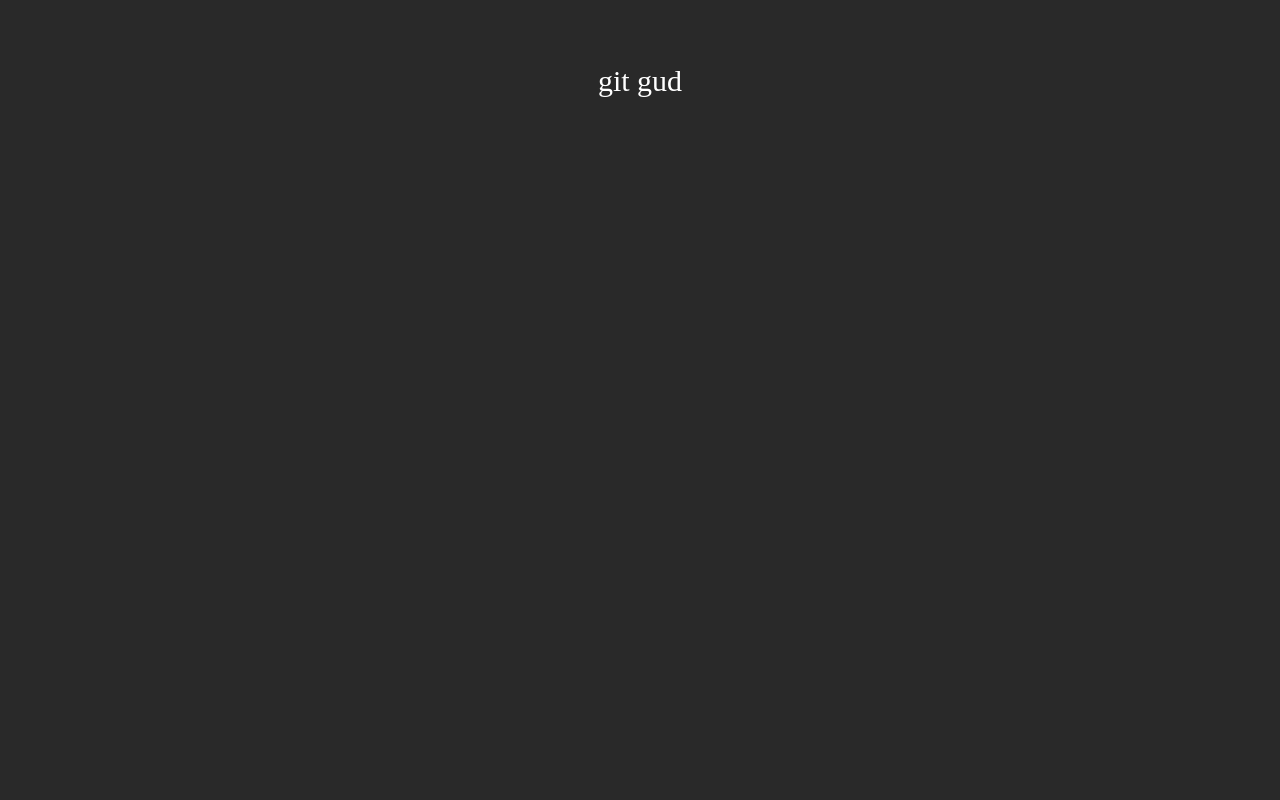
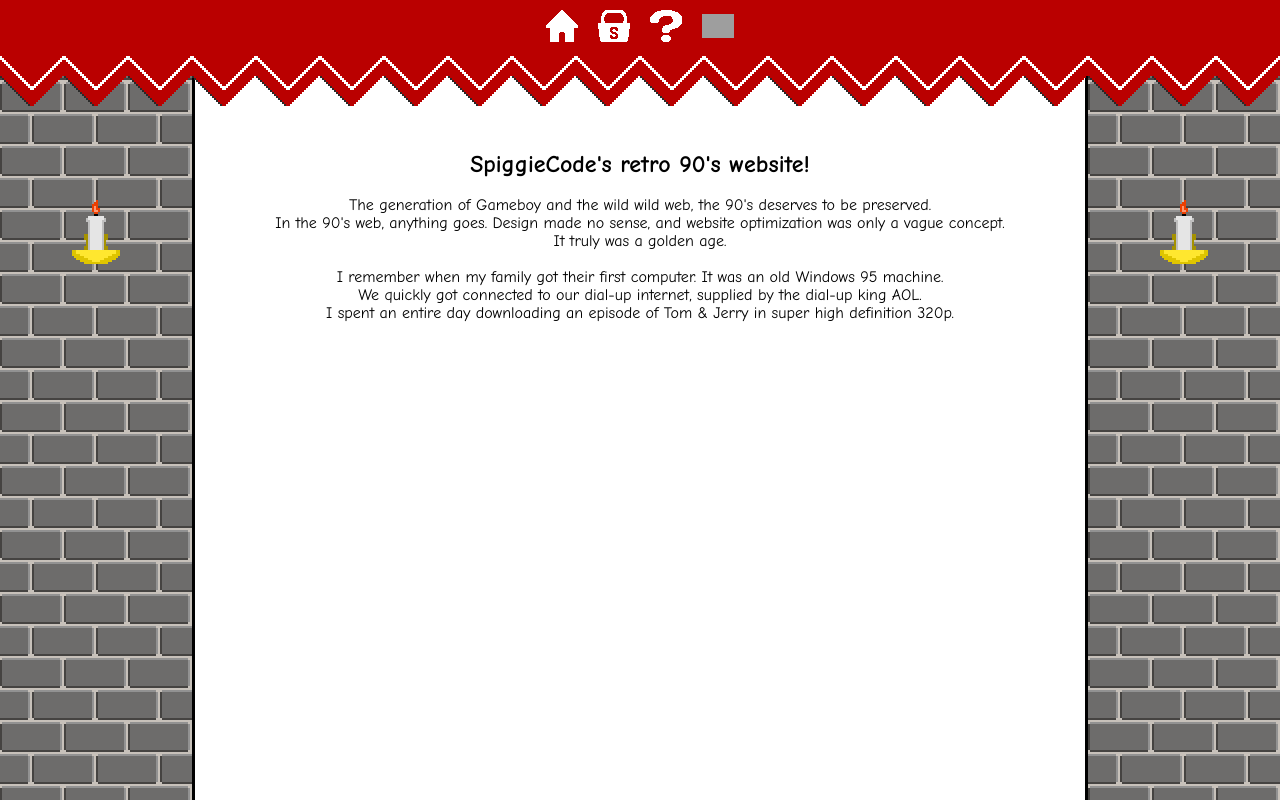
Before and after one commit to SpiggieCode/SpiggieCode.github.io, a plain HTML site: page index.html in a window 1280 px wide. Drawn offline with Linux system fonts and the light colour scheme; grey boxes are pictures that could not be loaded.

Commit message:
Bloody folders

```diff
--- a/index.html
+++ b/index.html
@@ -8,26 +8,45 @@
 		<title>Spiggie's Test Page</title>
 		<meta name="description" content="Github Test Page">
 		<meta name="author" content="SpiggieCode">
+		<link rel="stylesheet" type="text/css" href="stylesheet.css">
 		<link rel="stylesheet" type="text/css" href="https://spiggiecode.github.io/stylesheet.css">
-		<link rel="stylesheet" type="text/css" href="stylesheet.css">
 
 	</head>
 
 	<body>
 
-		<div class="row100">
-			<p id="bannerText" onClick="changeVisibility()">git gud</p>
-		</div>
-		<div class="row100">
-			<p id="info">
-				"This is a small side project dealing with HTML, CSS, and Javascript. <br/>
-				I don't really know whats going to happen here yet. Hopefully this will hold something cool in the future!"
-			</p>
+		<header>
+			<!-- top of the page, 100% width, fixed -->
+			<nav>
+				<div id="home"></div>
+				<div id="shop"></div>
+				<div id="FAQ"></div>
+				<div id="contact"><div>
+			</nav>
+			<div id="navdecor">
+			</div>
+		</header>
+
+		<div id="content">
+
+			<div class="candle" id="candle1" onclick="toggleCandle()"></div>
+			<main>
+				<h2>SpiggieCode's retro 90's website!</h2>
+				<br>
+				<p>The generation of Gameboy and the wild wild web, the 90's deserves to be preserved.<br>
+				In the 90's web, anything goes. Design made no sense, and website optimization was only a vague concept.<br>
+				It truly was a golden age.<br><br>
+				I remember when my family got their first computer. It was an old Windows 95 machine.<br>
+				We quickly got connected to our dial-up internet, supplied by the dial-up king AOL.<br>
+				I spent an entire day downloading an episode of Tom & Jerry in super high definition 320p.
+				</p>
+
+			</main>
+			<div class="candle" id="candle2" onclick="toggleCandle()"></div>
 		</div>
 
-
+		<script src="javascript.js"></script>
 		<script src="https://spiggiecode.github.io/javascript.js"></script>
-		<script src="javascript.js"></script>
 	</body>
 
 </html>
--- a/javascript.js
+++ b/javascript.js
@@ -1,4 +1,4 @@
-function changeVisibility() {
+/*function changeVisibility() {
 
 	var taggedElement = document.getElementById("info"),
 		style = window.getComputedStyle(taggedElement).getPropertyValue("display");
@@ -9,4 +9,10 @@ function changeVisibility() {
 	} else {
 		taggedElement.style.display = "none";
 	}
+}*/
+
+function toggleCandle() {
+	let candle = document.activeElement;
+	//candle.style.backgroundImage = "url('background/candleOut.gif')";
+	candle.stlye.backgroundImage = "url('https://spiggiecode.github.io/background/candleOut.gif')";
 }
--- a/stylesheet.css
+++ b/stylesheet.css
@@ -1,30 +1,139 @@
 * {
-	background-color: #292929;
-	text-align: center;
+	/* margin and padding must be explicitely declared, better control */
 	margin: 0px;
-	border: 0px;
+	padding: 0px;
+
+	/* border is added on inside to maintain element proportions */
+	box-sizing: border-box;
+	-webkit-box-sizing: border-box;
+	-moz-box-sizing: border-box;
+
+	/* for that authentic 90s feel */
+	font-family: "Comic Sans MS", "Comic Sans", cursive;
+	overflow: auto;
+	cursor:url(Sword.cur),auto;
 }
 
-.row100 {
-	width: 100%;
-	padding: 5% 0% 0% 0%;
+body {
+	background-image: url('background/brick.png');
+	background-image: url("https://spiggiecode.github.io/background/brick.png");
+	background-position: center;
+	background-repeat: repeat;
+	background-size: 64px 64px;
 }
 
-#bannerText {
-	cursor: pointer;
-	color: white;
-	font-size: 30px;
+header {
+	position: fixed;
+	width: 100%;
+	text-align: center;
 }
 
-#bannerText:hover {
-	color: red;
+nav {
+	background-color: #ba0000;
+	width: 100%;
+	display: flex;
+	justify-content: center;
 }
 
-#info {
-	display: none;
-	color: white;
-	font-style: italic;
-	color: gray;
-	font-size: 20px;
+#home {
+	background-image: url('icons/wHome.png');
+	background-image: url("https://spiggiecode.github.io/icons/wHome.png");
+	background-position: center;
+	background-size: contain;
+	background-repeat: no-repeat;
+	width: 32px;
+	height: 32px;
+	margin: 10px 10px 0px 10px;
+}
 
+#home:hover {
+	background-image: url('icons/Home.png');
+	background-image: url("https://spiggiecode.github.io/icons/Home.png");
 }
+
+#shop {
+	background-image: url('icons/wShop.png');
+	background-image: url("https://spiggiecode.github.io/icons/wShop.png");
+	background-position: center;
+	background-size: contain;
+	background-repeat: no-repeat;
+	width: 32px;
+	height: 32px;
+	margin: 10px 10px 0px 10px;
+}
+
+#shop:hover {
+	background-image: url('icons/Shop.png');
+	background-image: url("https://spiggiecode.github.io/icons/Shop.png");
+}
+
+#FAQ {
+	background-image: url('icons/wHelp.png');
+	background-image: url("https://spiggiecode.github.io/icons/wHelp.png");
+	background-position: center;
+	background-size: contain;
+	background-repeat: no-repeat;
+	width: 32px;
+	height: 32px;
+	margin: 10px 10px 0px 10px;
+}
+
+#FAQ:hover {
+	background-image: url('icons/Help.png');
+	background-image: url("https://spiggiecode.github.io/icons/Help.png");
+}
+
+
+#contact {
+	background-image: url('icons/wContact.png');
+	background-image: url("https://spiggiecode.github.io/wContact.png");
+	background-position: center;
+	background-size: contain;
+	background-repeat: no-repeat;
+	width: 32px;
+	height: 32px;
+	margin: 10px 10px 0px 10px;
+}
+
+#contact:hover {
+	background-image: url('icons/Contact.png');
+	background-image: url("https://spiggiecode.github.io/icons/Contact.png");
+}
+
+#navdecor {
+	background-image: url('background/banner.png');
+	background-image: url("https://spiggiecode.github.io/background/banner.png");
+	background-position: center;
+	background-size: contain;
+	background-repeat: repeat-x;
+	height: 64px;
+	width: 100%;
+}
+
+#content {
+	display: flex;
+	justify-content: center;
+	width: 100%;
+	height: 100vh;
+}
+
+main {
+
+	padding: 150px 20px 20px 20px;
+	text-align: center;
+	width: 70%;
+	height: 100vh;
+	background-color: white;
+	border-style: none solid none solid;
+}
+
+.candle {
+	background-image: url('background/candle.gif');
+	background-image: url("https://spiggiecode.github.io/background/candle.gif");
+	background-position: center;
+	background-size: contain;
+	background-repeat: no-repeat;
+	height: 64px;
+	width: 64px;
+	margin: 200px auto auto auto;
+}
```
Also changed, not shown: background/banner.png (added), background/brick.png (added), background/candle.gif (added), background/candleOut.gif (added), icons/Contact.png (added), icons/Help.png (added), icons/Home.png (added), icons/Shop.png (added), icons/wContact.png (added), icons/wHelp.png (added), icons/wHome.png (added), icons/wShop.png (added), 1 other file.
